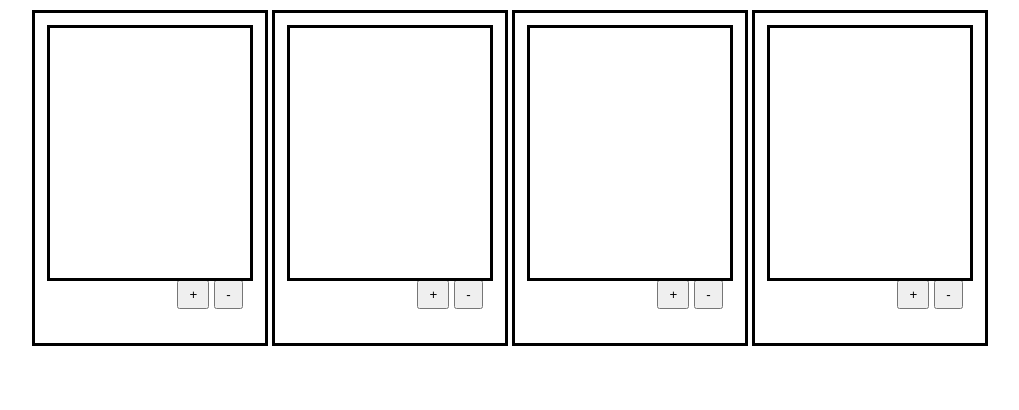
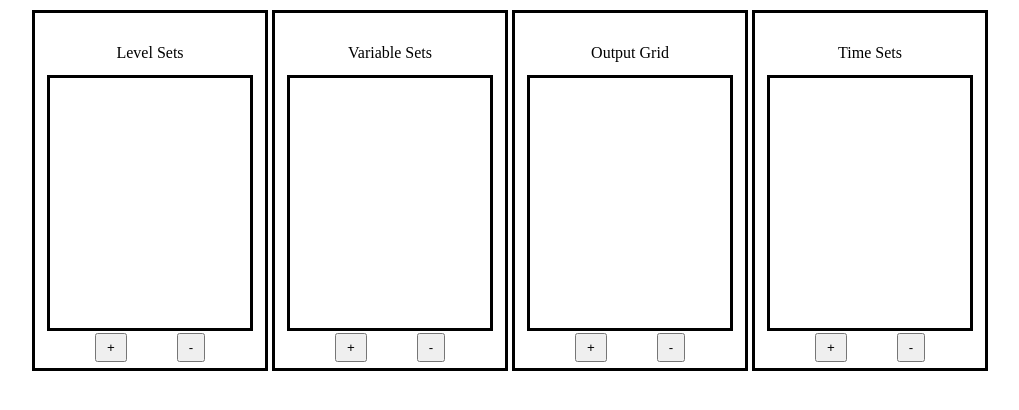
Before and after one commit to EricViscarra/PrepNep-Frontend, an Angular app: page / in a window 1280 px wide. Shown: the top 410 px of the page, without its empty margins (130-1149 px from the left). Built offline with nearby package versions, Linux system fonts and the light colour scheme.

Commit message:
Added text and formatting

```diff
--- a/src/app/app.component.html
+++ b/src/app/app.component.html
@@ -1,6 +1,7 @@
 <div id = "Boxholder">
   <div class = "Limitholder">
-  <div class = "Limiters" id = "Level">
+    <p class = "LimitedText">Level Sets</p>
+  <div class = "Limiters" id = "Level-set">
 
   </div>
   <div class = "Button-holder">
@@ -10,7 +11,8 @@
 </div>
 </div>
 <div class = "Limitholder">
-  <div class = "Limiters" id = "Time">
+  <p class = "LimitedText">Variable Sets</p>
+  <div class = "Limiters" id = "Variable-set">
 
   </div>
   <div class = "Button-holder">
@@ -20,7 +22,8 @@
 </div>
 </div>
 <div class = "Limitholder">
-  <div class = "Limiters" id = "Scale">
+  <p class = "LimitedText">Output Grid</p>
+  <div class = "Limiters" id = "Output-grid">
 
   </div>
   <div class = "Button-holder">
@@ -30,7 +33,8 @@
 </div>
 </div>
 <div class = "Limitholder">
-  <div class = "Limiters" id = "Set">
+  <p class = "LimitedText">Time Sets</p>
+  <div class = "Limiters" id = "Time-set">
 
   </div>
   <div class = "Button-holder">
--- a/src/app/app.component.scss
+++ b/src/app/app.component.scss
@@ -3,7 +3,7 @@
 }
 .Limitholder{
     outline-style: solid;
-    height: 300px;
+    height: 325px;
     width: 200px;
     display: inline-block;
     justify-content: center;
@@ -20,14 +20,15 @@
     width:200px;
 }
 .Button-holder{
+    padding-top: 2.5px;
     font-size: 1.5em;
-    margin:0px 0px 0px 120px;
+    margin:0px 0px 0px 0px;
 }
 .LimiterButton{
     padding: 5px 10px;
 }
 .divider{
-    width: 5px;
+    width: 50px;
     height:auto;
     display:inline-block;
 }
```
